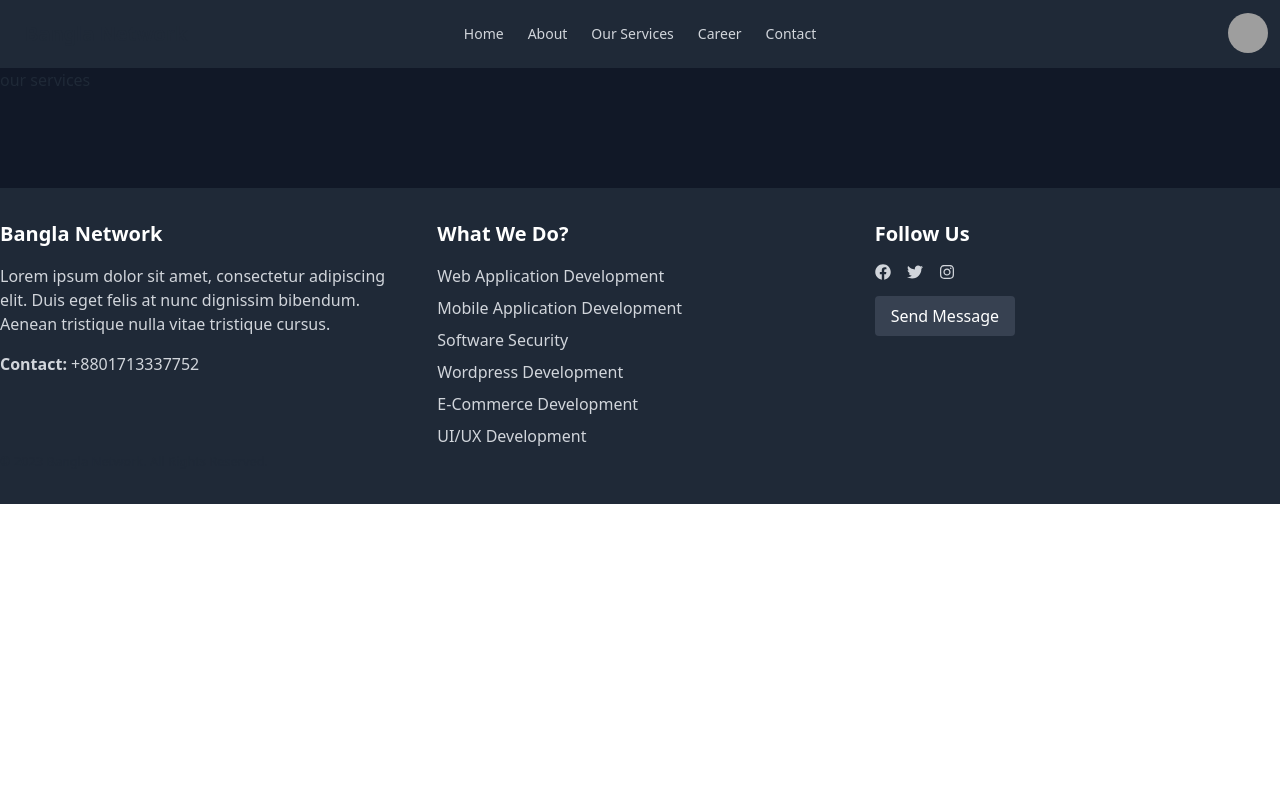
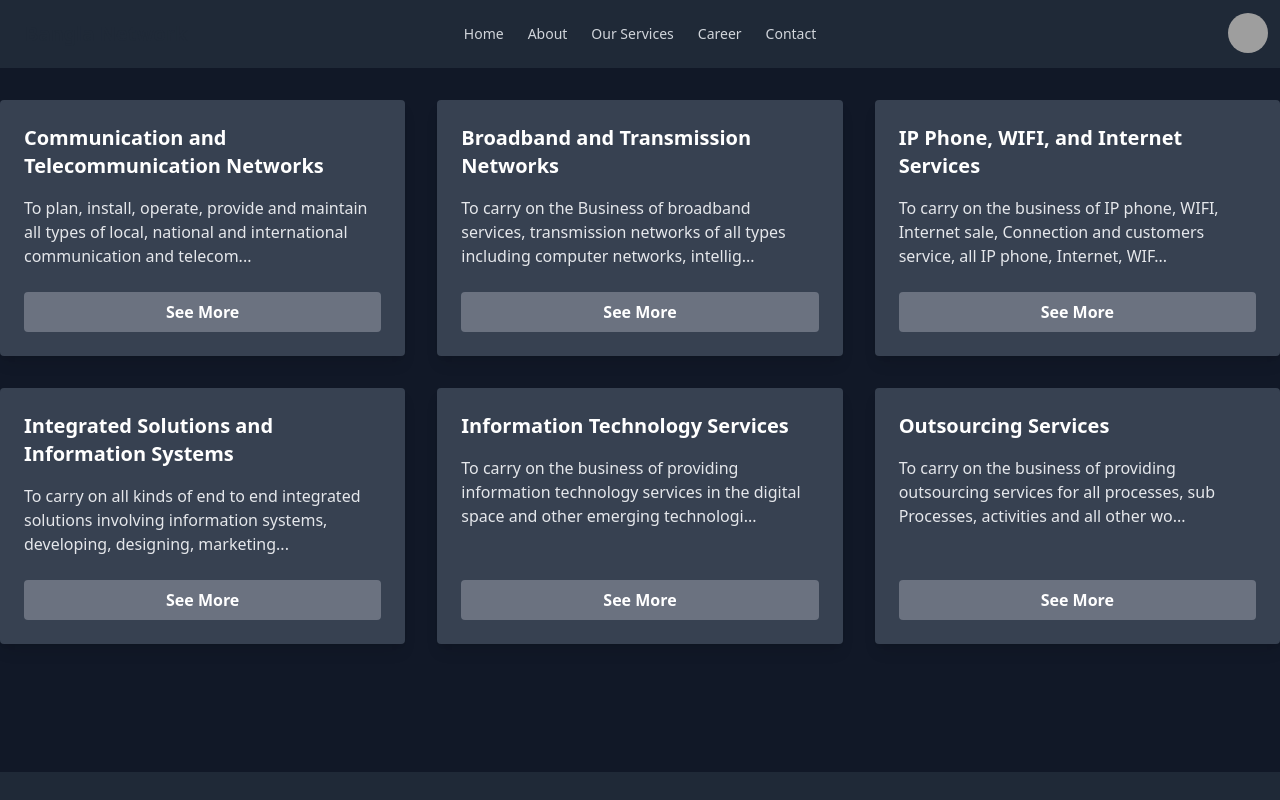
Before and after one commit to Nahiduzzamann/bangla-network, a React (Vite) app: page /ourServices in a window 1280 px wide. Shown: the top 800 px of the page. Built offline with nearby package versions, Linux system fonts and the light colour scheme; grey boxes are pictures that could not be loaded.

Commit message:
site update

```diff
--- a/src/pages/Home/OurServices/OurServices.jsx
+++ b/src/pages/Home/OurServices/OurServices.jsx
@@ -1,10 +1,71 @@
-const OurServices = ()=>{
-    return(
-        <div>
-            <h1>
-                our services
-            </h1>
+
+import React, { useState } from 'react';
+
+const OurServices = () => {
+    const [expandedCard, setExpandedCard] = useState(null);
+
+    const data = [
+        {
+            title: 'Communication and Telecommunication Networks',
+            description:
+                'To plan, install, operate, provide and maintain all types of local, national and international communication and telecommunication networks, systems, services, including but not limited to basic/fixed line services, cellular/mobile services, wireless services, satellite services and other telephony or communications services, value added voice, video and data services, new business services related thereto, message relay, facsimile, electronic mail services, television, tele-computing, telematics, audio and video conferencing services, maritime and aeronautical communication services, paging, video text, audio text, voice mail, data systems, private switching network services, leased line communication services.',
+        },
+        {
+            title: 'Broadband and Transmission Networks',
+            description:
+                'To carry on the Business of broadband services, transmission networks of all types including computer networks, intelligent networks, globally managed data networks, international gateway networks and related services, data transmission, information technology enabled and related services, cloud services, managed services, customer care centers, customer relationship management, multimedia services, data center services, whether separately or converged together, and to procure all such licenses, authorizations, sanctions, Registrations, approvals and permissions from the relevant authorities as may be required from time to time for provision and carrying out of such services, activities and businesses, and to secure any renewals, extensions for all such licenses, authorizations, sanctions, registrations, approvals and permissions.',
+        },
+        {
+            title: 'IP Phone, WIFI, and Internet Services',
+            description:
+                'To carry on the business of IP phone, WIFI, Internet sale, Connection and customers service, all IP phone, Internet, WIFI connection of District Upazila and Union level. Installation of wireless towers at District Upazila and Union Level, Importer of all types IP Phone, wifi and internet based goods. Providing walkie-talkie connections, importation, sale, and services for different categories of offices and companies. internet service provider and to provide, render or make available and operate, sell, export, import, trade, maintain, improve, repair, service, research, develop all kinds of services and to provide services in respect of and relating to bandwidth, hosting of websites, broadcasting, content delivery, internet telephony, over-the-top (OTT) services, telecommunications or wireless communications through internet or any other electronic media, and deal or trade in accessories, assemblies, apparatus, spares, hardware and software for such services.',
+        },
+        {
+            title: 'Integrated Solutions and Information Systems',
+            description:
+                'To carry on all kinds of end to end integrated solutions involving information systems, developing, designing, marketing of communication platforms), with features and functionality including those related to social, commerce, messaging, communication, gaming and other online services, cloud hosted business platforms and computer and web based application products, systems, peripherals and materials, software packages and applications, client server applications, and to undertake the business of system and network integration, development and management, product application and development, computer maintenance and technical support services, internet access, networking and electronic media, telecommunication and web commerce application services and any combination thereof, and to set up, implement, sell and provide other telecommunication, information technology and related businesses as may evolve with advancement or changes in technology.',
+        },
+        {
+            title: 'Information Technology Services',
+            description:
+                'To carry on the business of providing information technology services in the digital space and other emerging technologies including but not limited to enterprise search, data capability, data mining, data analytics, enterprise mobility, system administration, web software engineering, enterprise solutions, managed security solutions, information management including B2B, ecommerce and m-commerce (mobile commerce), business information and other applications, risk management, communication management, network management, facilitation of electronic transactions as well as other internet related services, system integration, intelligent networks, multi-media, enterprise resource planning, electronic communication, client service technologies & solutions, automation systems & processes, Internet of Things (IoT) related products & systems, artificial intelligence technology & systems.',
+        },
+        {
+            title: 'Outsourcing Services',
+            description:
+                'To carry on the business of providing outsourcing services for all processes, sub Processes, activities and all other work performed by business in various industries within Bangladesh and across the world. To manufacture, buy, purchase, hire-purchase, acquire, assemble, repair, design, alter, develop, improve, exchange, let on hire, export, import, sell, re-sell, and deal in all sorts of equipment, plant & machineries, accessories, assemblies, apparatus, instruments, devices, spares, components, parts, sub-parts, tools, goods, articles, hardware and software required for or in furtherance of the business activities of the Company.',
+        },
+    ];
+
+    const handleExpand = (index) => {
+        setExpandedCard(index === expandedCard ? null : index);
+    };
+
+    return (
+        <div className="container mx-auto py-8">
+            <div className="grid grid-cols-1 md:grid-cols-2 lg:grid-cols-3 gap-8">
+                {data.map((card, index) => (
+                    <div
+                        key={index}
+                        className={`bg-gray-700 shadow-lg rounded p-6 flex flex-col ${expandedCard === index ? 'h-auto' : 'h-64'
+                            }`}
+                    >
+                        <h2 className="text-xl text-white font-semibold mb-4">{card.title}</h2>
+                        <p className="text-gray-200 mb-4">
+                            {expandedCard === index ? card.description : card.description.slice(0, 120) + '...'}
+                        </p>
+
+                        <button
+                            className="bg-gray-500  hover:bg-gray-800 text-white font-semibold py-2 px-4 rounded mt-auto"
+                            onClick={() => handleExpand(index)}
+                        >
+                            {expandedCard === index ? 'See Less' : 'See More'}
+                        </button>
+                    </div>
+                ))}
+            </div>
         </div>
-    )
-}
-export default OurServices
+    );
+};
+
+export default OurServices;
--- a/src/pages/Shared/Footer/Footer.jsx
+++ b/src/pages/Shared/Footer/Footer.jsx
@@ -1,6 +1,6 @@
 import React from 'react';
 import { Link } from 'react-router-dom';
-import { FaFacebook, FaTwitter, FaInstagram } from 'react-icons/fa';
+import { FaFacebook, FaTwitter, FaInstagram, FaLinkedin } from 'react-icons/fa';
 
 const Footer = () => {
     return (
@@ -22,33 +22,28 @@ const Footer = () => {
                         <ul className="text-gray-300">
                             <li className="mb-2">
                                 <Link to="/ourServices" className="hover:text-gray-400">
-                                    Web Application Development
+                                    Communication and Telecommunication Networks
                                 </Link>
                             </li>
                             <li className="mb-2">
                                 <Link to="/ourServices" className="hover:text-gray-400">
-                                    Mobile Application Development
-                                </Link>
+                                    Broadband Services and Data Transmission                                </Link>
                             </li>
                             <li className="mb-2">
                                 <Link to="/ourServices" className="hover:text-gray-400">
-                                    Software Security
-                                </Link>
+                                    IP Phone, WIFI, and Internet Services                                </Link>
                             </li>
                             <li className="mb-2">
                                 <Link to="/ourServices" className="hover:text-gray-400">
-                                    Wordpress Development
-                                </Link>
+                                    Integrated Solutions and Information Systems                                </Link>
                             </li>
                             <li className="mb-2">
                                 <Link to="/ourServices" className="hover:text-gray-400">
-                                    E-Commerce Development
-                                </Link>
+                                    Information Technology Services and Emerging Technologies                                </Link>
                             </li>
                             <li>
                                 <Link to="/ourServices" className="hover:text-gray-400">
-                                    UI/UX Development
-                                </Link>
+                                    Outsourcing Services and Equipment Manufacturing                                </Link>
                             </li>
                         </ul>
                     </div>
@@ -62,9 +57,13 @@ const Footer = () => {
                             <a href="#" className="text-gray-300 hover:text-gray-400 mr-4">
                                 <FaTwitter />
                             </a>
+                            <a href="#" className="text-gray-300 hover:text-gray-400 mr-4">
+                                <FaLinkedin />
+                            </a>
                             <a href="#" className="text-gray-300 hover:text-gray-400">
                                 <FaInstagram />
                             </a>
+
                         </div>
                         <div className="mt-4">
                             <button className="bg-gray-700 hover:bg-gray-600 text-white px-4 py-2 rounded">
```
Also changed, not shown: src/pages/Home/Services/Services.jsx (+5 -20 lines), src/pages/Home/StatusSection/StatusSection.jsx (+6 -6 lines).
